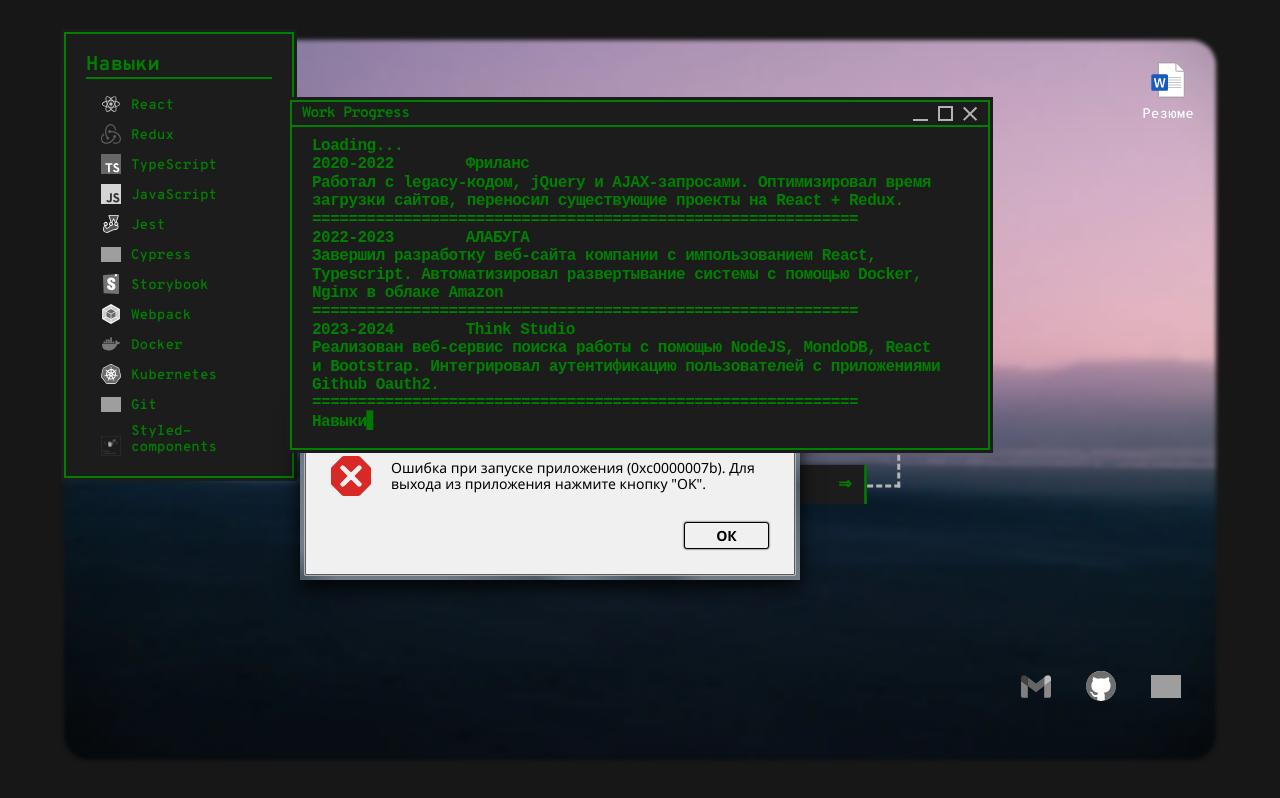
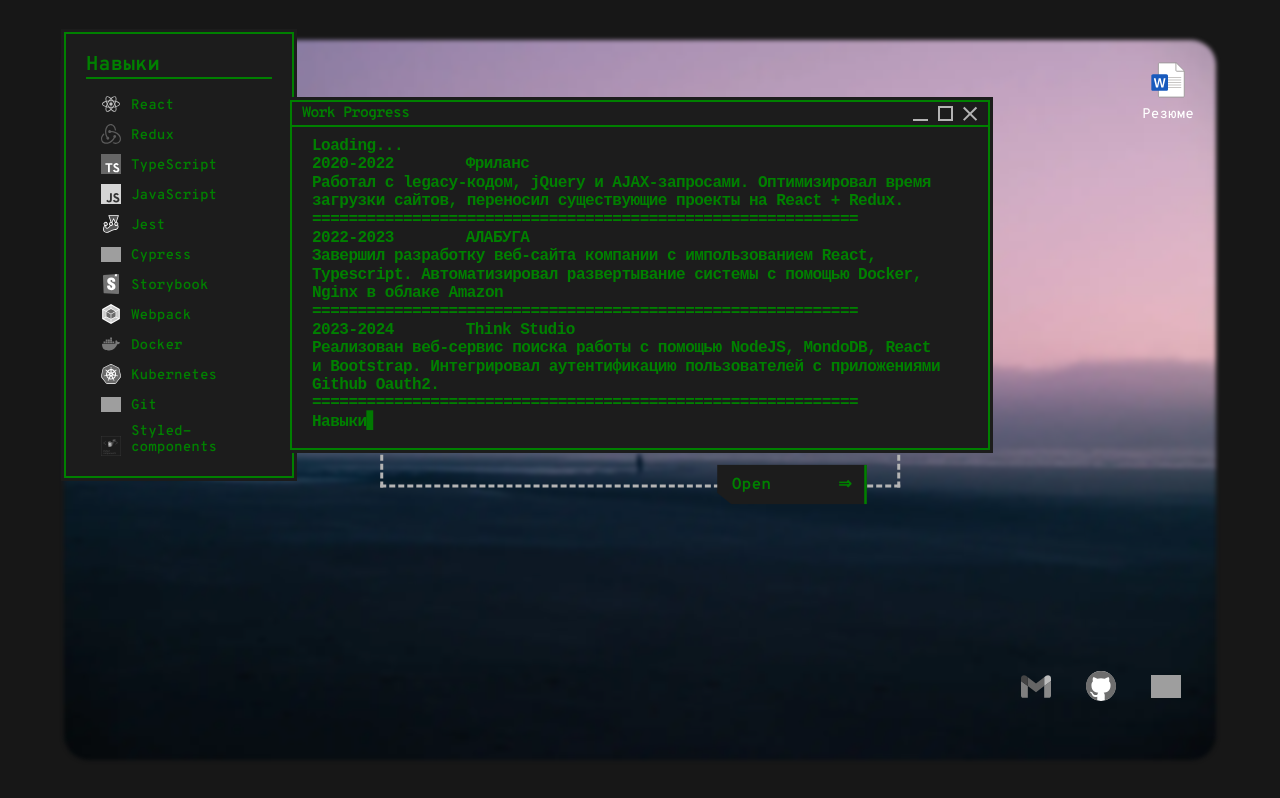
Before and after one commit to Ragna13377/aboutMe, a React app: page / in a window 1280 px wide. Built offline with nearby package versions, Linux system fonts and the light colour scheme; grey boxes are pictures that could not be loaded; a web font is replaced by a local one.

Commit message:
fix: add windows style, close logic and port in webpack paths

```diff
--- a/src/entities/ContextMenu/style.module.scss
+++ b/src/entities/ContextMenu/style.module.scss
@@ -20,4 +20,5 @@
 	color: white;
 	padding: 0;
 	margin: 0;
+	font-size: 15px;
 }
--- a/src/pages/index.tsx
+++ b/src/pages/index.tsx
@@ -2,6 +2,7 @@
 import { aboutMe } from '@shared/constants';
 import { errorsText, socials, stack } from '@pages/constants';
 import { experience } from '@widgets/ConsoleWindow/constants';
+import { ErrorsState } from '@widgets/ErrorBox/types';
 import { useCustomDrop } from '@pages/hooks/useCustomDrop';
 import { useUpdatePosition } from '@pages/hooks/useUpdatePosition';
 import TextContainer from '@entities/TextContainer';
@@ -16,6 +17,12 @@
 
 const Home = () => {
 	const [isConsoleShown, setIsConsoleShown] = useState(true);
+	const [isErrorShown, setIsErrorShown] = useState<ErrorsState>([
+		false,
+		false,
+		false,
+		false,
+	]);
 	const { state: position, dispatch: setPosition } = useUpdatePosition();
 	const areaRef = useRef<HTMLDivElement>(null);
 	useCustomDrop({
@@ -34,10 +41,22 @@
 						technologies={stack}
 					/>
 				</TextContainer>
-				{errorsText.map((error) => (
-					<ErrorBox text={error} onClose={() => {}} />
-				))}
-
+				{errorsText.map(
+					(error, index) =>
+						isErrorShown[index] && (
+							<ErrorBox
+								key={index}
+								text={error}
+								onClose={() =>
+									setIsErrorShown((prev) => {
+										const newState = [...prev];
+										newState[index] = false;
+										return newState as ErrorsState;
+									})
+								}
+							/>
+						)
+				)}
 				{/*<TextContainer title='О себе'>*/}
 				{/*	{formatText(aboutMe)}*/}
 				{/*</TextContainer>*/}
--- a/src/widgets/ErrorBox/index.tsx
+++ b/src/widgets/ErrorBox/index.tsx
@@ -9,8 +9,9 @@
 				<img className={styles.image} src={error} alt='error icon' />
 				<p className={styles.errorText}>{text}</p>
 			</div>
-			<button onClick={onClose} className={styles.button}>ОК</button>
+			<button onClick={onClose} className={styles.okButton}>ОК</button>
 		</div>
+		<button onClick={onClose} className={styles.closeButton}>✖</button>
 	</div>
 );
 
--- a/src/widgets/ErrorBox/style.module.scss
+++ b/src/widgets/ErrorBox/style.module.scss
@@ -1,4 +1,5 @@
 $background-color: #F0F0F0;
+$box-border: 5px;
 .container {
 	position: absolute;
 	top: 400px;
@@ -7,17 +8,18 @@
 	height: 180px;
 
 	font-family: Segoe UI, Tahoma, sans-serif;
-	background-color: $background-color;
-	border: 5px solid;
-	border-block-start: 30px solid;
-	border-image-slice: 1;
-	border-image-source: repeating-linear-gradient(45deg, rgba(25, 40, 55, 0.75) 35%, rgba(65, 85, 100, 0.75) 40%, rgba(65, 85, 100, 0.75) 42%, rgba(25, 40, 55, 0.75) 50%, rgba(25, 40, 55, 0.75) 55%, rgba(70, 85, 100, 0.75) 60%, rgba(70, 85, 100, 0.75) 75%, rgba(25, 40, 55, 0.75) 90%);
-	box-shadow: inset 0 0 0 1px rgba(246, 246, 247, 0.92), 0 7px 19px rgba(0, 0, 0, 0.9);
+	background: repeating-linear-gradient(45deg, rgba(25, 40, 55, 0.75) 35%, rgba(65, 85, 100, 0.75) 40%, rgba(65, 85, 100, 0.75) 42%, rgba(25, 40, 55, 0.75) 50%, rgba(25, 40, 55, 0.75) 55%, rgba(70, 85, 100, 0.75) 60%, rgba(70, 85, 100, 0.75) 75%, rgba(25, 40, 55, 0.75) 90%);;
+	border-radius: 6px;
+	backdrop-filter: blur(3px);
+	border: 1px solid rgba(2, 3, 4, 0.86);
+	padding: 30px $box-border $box-border;
+	box-shadow: inset 0 0 0 1px hsl(0deg 0% 61.56% / 92%), 0 7px 19px rgba(0, 0, 0, .9);
 }
 .content {
 	width: 100%;
 	height: 100%;
 	border-radius: 1px;
+	background-color: $background-color;
 	border: 1px solid rgba(24, 29, 31, 0.71);
 	box-shadow: 0 0 0 1px rgba(207, 210, 214, 0.71);
 	padding: 25px;
@@ -35,6 +37,7 @@
 .image {
 	width: 40px;
 	aspect-ratio: 1/1;
+	user-select: none;
 }
 
 .errorText {
@@ -50,7 +53,7 @@
 	}
 }
 
-.button {
+.okButton {
 	background: $background-color;
 	height: 27px;
 	min-width: 85px;
@@ -67,3 +70,18 @@
 		background-color: #f1f1f1;
 	}
 }
+.closeButton {
+	position: absolute;
+	inset-block-start: 0;
+	inset-inline-end: $box-border;
+	width: 45px;
+	height: 20px;
+	font-size: 14px;
+	color: white;
+	background: linear-gradient(rgba(225, 168, 159, 0.91), rgba(195, 114, 104, 0.91) 50%, rgba(170, 52, 36, 0.91) 55%, rgba(187, 111, 94, 0.91));
+	border-radius: 0 0 4px 4px;
+	box-shadow: inset 0 0 0 1px rgba(212, 216, 221, 0.8), 0 0 0 1px rgba(28, 32, 23, 0.8), 0 0 10px 1px rgb(220, 113, 86);
+	&:hover, &:active {
+		box-shadow: inset 0 0 0 1px rgba(212, 216, 221, 0.8), 0 0 0 1px rgba(28, 32, 23, 0.8), 0 0 10px 5px rgb(220, 113, 86);
+	}
+}
--- a/src/widgets/ErrorBox/types.ts
+++ b/src/widgets/ErrorBox/types.ts
@@ -2,3 +2,5 @@
 	text: string;
 	onClose: () => void;
 }
+
+export type ErrorsState = [boolean, boolean, boolean, boolean];
--- a/webpack/types/types.ts
+++ b/webpack/types/types.ts
@@ -7,6 +7,7 @@
 	entry: string;
 	output: string;
 	html: string;
+	port: number;
 }
 export interface WebpackOptions {
 	paths: WebpackPaths;
--- a/webpack/webpack.paths.ts
+++ b/webpack/webpack.paths.ts
@@ -5,4 +5,5 @@
 	entry: './src/index.tsx',
 	output: './dist',
 	html: 'index.html',
+	port: 8080,
 };
```
Also changed, not shown: src/widgets/ErrorBox/images/error.svg, 1 other file (tests, documents, lock files or other folders).
